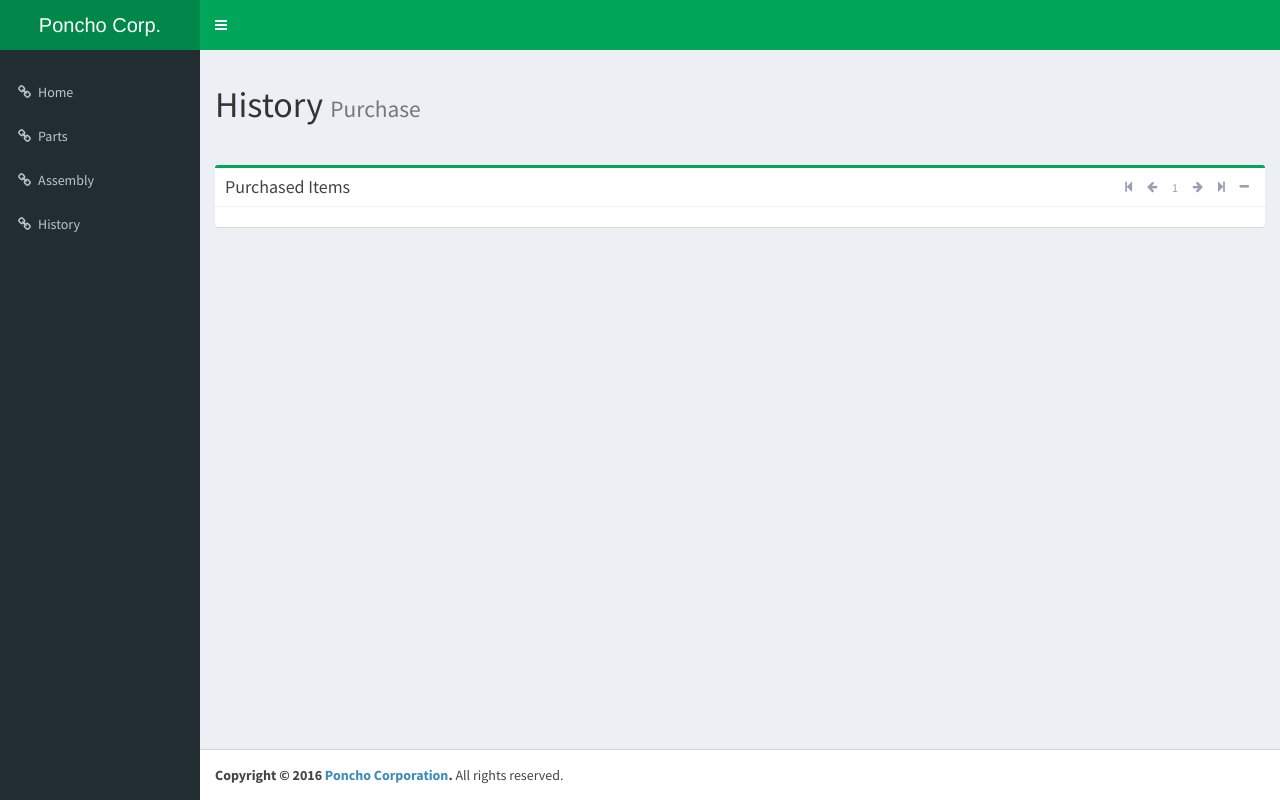
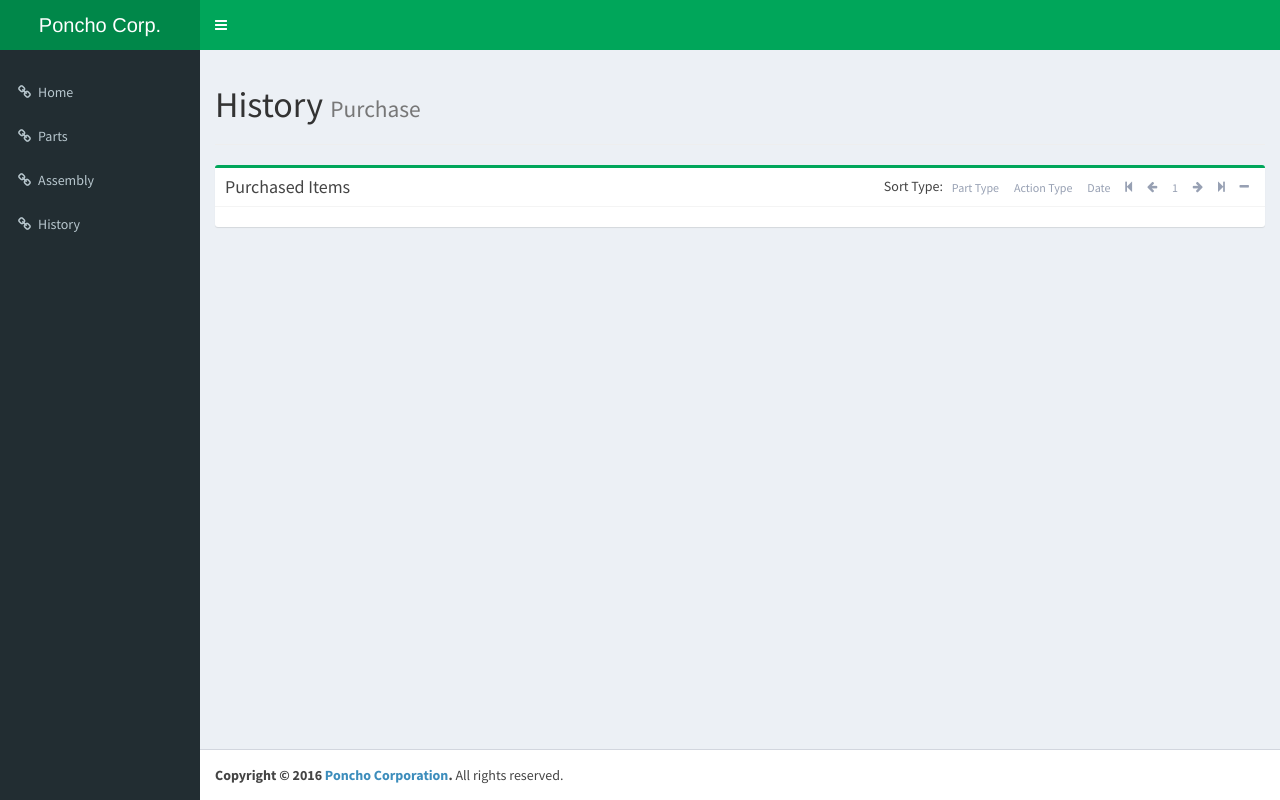
Before and after one commit to Uitiam/ass1, a CodeIgniter app: page /database/index.php/history/buy/1 in a window 1280 px wide. Run offline with CodeIgniter, Linux system fonts and the light colour scheme; data that the repository does not hold is empty; some libraries are stand-ins or nearby versions.

Commit message:
added sorting by category to paganation
Signed-off-by: Isaac <isaacmorneau@gmail.com>

```diff
--- a/application/controllers/History.php
+++ b/application/controllers/History.php
@@ -14,13 +14,35 @@ class History extends Application
 
     //get the requested page number with 20 records
     //defaults to all entries
-    private function getPage($page, $type = 'a') {
+    private function getPage($page, $type, $sort) {
         if($type == 'a')
             $vals = $this->historyModel->all();
         else
             $vals = $this->historyModel->get($type);
         $total = intval(count($vals) / 20) + 1;
 
+        if($sort == 'n'){//normal
+            usort($vals, function($a, $b){
+                return $a['partType'] < $b['partType'];
+            });
+        } else if ($sort == 'a') {//action
+            usort($vals, function($a, $b){
+                return $a['actionType'] < $b['actionType'];
+            });
+        } else if ($sort == 'd') {//date
+            usort($vals, function($a, $b){
+                return strtotime($a['creationTime']) < strtotime($b['creationTime']);
+            });
+        }
+
+        $start = ($page - 1) * 20;
+        $limited = array_slice($vals, $start, 20);
+        $result = array();
+        foreach ($limited as $trans)
+            $result[] = array ('type' => $trans['actionType'], 'data' => $trans['description'],
+                'part' => $trans['partType'], 'datetime' => $trans['creationTime'], 'sale' => $trans['sale']);
+
+        //setup the page links for nav
         $this->page['first'] = 1;
         $this->page['page'] = $page;
         $this->page['prev'] = $page - 1;
@@ -36,101 +58,95 @@ class History extends Application
 
         if($page > $total){
             $this->load->helper('url');
-            redirect("/history/index/$total");
+            redirect("/history/index/$total/".$sort);
             return;
         } else if ($page < 1){
             $this->load->helper('url');
-            redirect("/history/index/1");
+            redirect("/history/index/1/".$sort);
             return;
         }
 
-        $start = ($page - 1) * 20;
-        $limited = array_slice($vals, $start, 20);
-        $result = array();
-        foreach ($limited as $trans)
-            $result[] = array ('type' => $trans['actionType'], 'data' => $trans['description'],
-                'part' => $trans['partType'], 'datetime' => $trans['creationTime'], 'sale' => $trans['sale']);
         return $result;
     }
 
-    private function addPageIndexs(){
-        $this->data['first'] = '/history/index/'.$this->page['first'];
-        $this->data['prev'] = '/history/index/'.$this->page['prev'];
+    private function addPageIndexs($sort){
+        $this->data['first'] = '/history/index/'.$this->page['first']."/$sort";
+        $this->data['prev'] = '/history/index/'.$this->page['prev']."/$sort";
         $this->data['page'] = $this->page['page'];
-        $this->data['next'] = '/history/index/'.$this->page['next'];
-        $this->data['last'] = '/history/index/'.$this->page['last'];
+        $this->data['next'] = '/history/index/'.$this->page['next']."/$sort";
+        $this->data['last'] = '/history/index/'.$this->page['last']."/$sort";
     }
 
-    public function index($page = -1)
+    public function index($page = -1, $sort = 'n')
     {
         if($page == -1){
             $this->load->helper('url');
-            redirect('/history/index/1');
+            redirect('/history/index/1/'.$sort);
             return;
         }
         // this is the view we want shown
         $this->data['pagebody'] = 'history';
-        $this->data['history'] = $this->getPage($page);
+        $this->data['history'] = $this->getPage($page, 'a', $sort);
         $this->data['limiter'] = 'All';
         $this->data['listing'] = 'Full History';
-        $this->addPageIndexs();
+        $this->addPageIndexs($sort);
         $this->render();
     }
 
-    public function buy($page = -1){
+    public function buy($page = -1, $sort = 'n'){
         if($page == -1){
             $this->load->helper('url');
-            redirect('/history/buy/1');
+            redirect('/history/buy/1/'.$sort);
             return;
         }
         $this->data['pagebody'] = 'history';
-        $this->data['history'] =  $this->getPage($page, 'p');
+        $this->data['history'] =  $this->getPage($page, 'p', $sort);
         $this->data['limiter'] = 'Purchase';
         $this->data['listing'] = 'Purchased Items';
-        $this->addPageIndexs();
+        $this->addPageIndexs($sort);
         $this->render();
     }
 
 
-    public function sell($page = -1){
+    public function sell($page = -1, $sort = 'n'){
         if($page == -1){
             $this->load->helper('url');
-            redirect('/history/sell/1');
+            redirect('/history/sell/1/'.$sort);
             return;
         }
         $this->data['pagebody'] = 'history';
-        $this->data['history'] =  $this->getPage($page, 's');
+        $this->data['history'] =  $this->getPage($page, 's', $sort);
         $this->data['limiter'] = 'Sell';
         $this->data['listing'] = 'Sold Items';
-        $this->addPageIndexs();
+        $this->addPageIndexs($sort);
         $this->render();
     }
 
-    public function build($page = -1){
+    public function build($page = -1, $sort = 'n'){
         if($page == -1){
             $this->load->helper('url');
-            redirect('/history/build/1');
+            redirect('/history/build/1/'.$sort);
             return;
         }
         $this->data['pagebody'] = 'history';
-        $this->data['history'] =  $this->getPage($page, 'b');
+        $this->data['history'] =  $this->getPage($page, 'b', $sort);
         $this->data['limiter'] = 'Build';
         $this->data['listing'] = 'Built Items';
-        $this->addPageIndexs();
+        $this->addPageIndexs($sort);
         $this->render();
     }
 
-    public function recycle($page = -1){
+    public function recycle($page = -1, $sort = 'n'){
         if($page == -1){
             $this->load->helper('url');
-            redirect('/history/recycle/1');
+            redirect('/history/recycle/1/'.$sort);
             return;
         }
         $this->data['pagebody'] = 'history';
-        $this->data['history'] =  $this->getPage($page, 'r');
+        $this->data['history'] =  $this->getPage($page, 'r', $sort);
         $this->data['limiter'] = 'Recycle';
         $this->data['listing'] = 'Recycled Items';
-        $this->addPageIndexs();
+        $this->addPageIndexs($sort);
         $this->render();
     }
 }
--- a/application/views/history.php
+++ b/application/views/history.php
@@ -6,6 +6,22 @@
         <div class="box-header with-border">
         <h2 class="box-title">{listing}</h2>
         <div class="box-tools pull-right">
+            Sort Type:
+            <a href="n">
+                <button class="btn btn-box-tool">
+                    Part Type
+                </button>
+            </a>
+            <a href="a">
+                <button class="btn btn-box-tool">
+                    Action Type
+                </button>
+            </a>
+            <a href="d">
+                <button class="btn btn-box-tool">
+                    Date
+                </button>
+            </a>
             <a href="{first}">
                 <button class="btn btn-box-tool">
                     <i class="fa fa-step-backward"></i>
```
